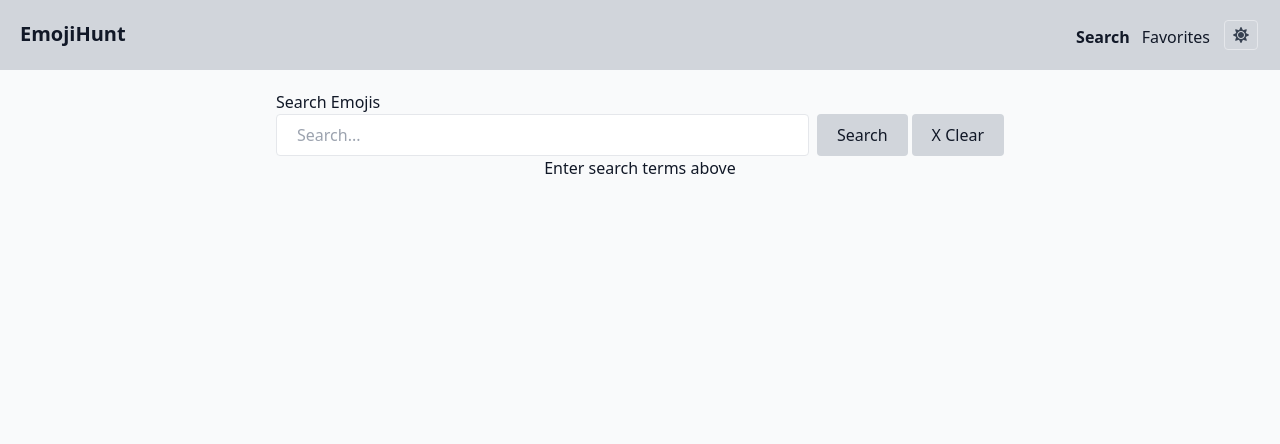
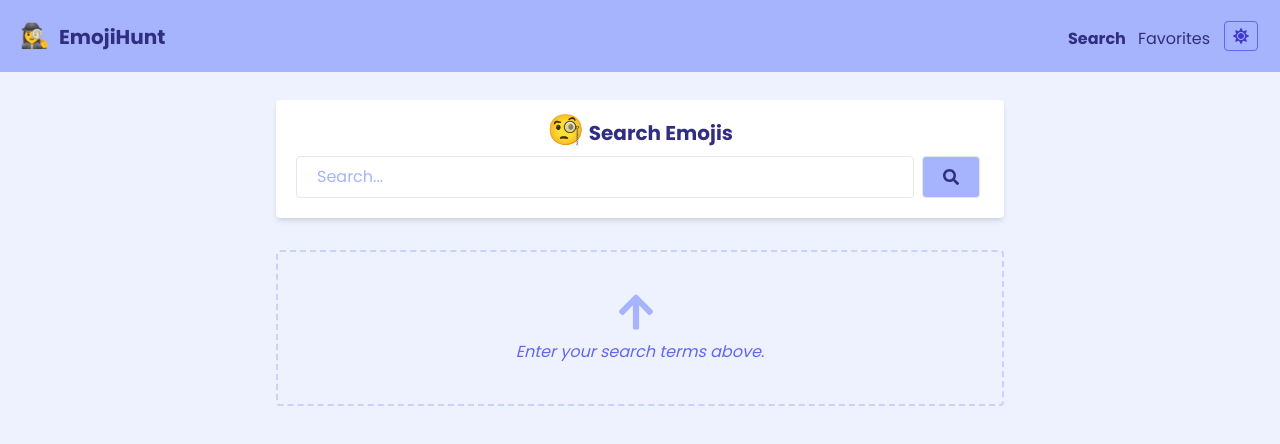
Before and after one commit to Ttesori/react-emoji-app, a React (Create React App) app: page / in a window 1280 px wide. Shown: the top 444 px of the page. Built offline with nearby package versions, Linux system fonts and the light colour scheme.

Commit message:
More styling updates

```diff
--- a/public/index.html
+++ b/public/index.html
@@ -5,6 +5,9 @@
   <meta charset="utf-8" />
   <!-- <link rel="icon" href="%PUBLIC_URL%/favicon.ico" /> -->
   <meta name="viewport" content="width=device-width, initial-scale=1" />
+  <link rel="preconnect" href="https://fonts.googleapis.com">
+  <link rel="preconnect" href="https://fonts.gstatic.com" crossorigin>
+  <link href="https://fonts.googleapis.com/css2?family=Poppins:wght@400;700&display=swap" rel="stylesheet">
   <title>EmojiFinder</title>
 </head>
 
--- a/src/components/emojis/Emoji.js
+++ b/src/components/emojis/Emoji.js
@@ -1,5 +1,5 @@
 import AppContext from '../../contexts/app-context';
-import { FaRegCopy, FaHeart, FaRegHeart } from "react-icons/fa";
+import { FaRegCopy, FaHeart, FaRegHeart, FaCheck } from "react-icons/fa";
 import BtnIcon from "../common/BtnIcon";
 import { useContext, useState, useMemo } from 'react';
 import CopyToClipboard from 'react-copy-to-clipboard';
@@ -51,14 +51,14 @@ export default function Emoji({ emoji }) {
   }
 
   return (emoji.character.length > 0) && (
-    <article className="emoji shadow bg-white dark:bg-gray-600 rounded p-3 text-center flex flex-col justify-between items-center">
+    <article className="emoji shadow bg-white dark:bg-indigo-800 rounded p-3 text-center flex flex-col justify-between items-center">
       <span className="text-5xl">{emoji.character}</span>
-      <h3 className="text-xs uppercase text-gray-500 mt-2 dark:text-gray-300">{emoji.unicodeName}</h3>
+      <h3 className="text-xs uppercase text-indigo-500 mt-2 dark:text-indigo-300">{emoji.unicodeName}</h3>
 
       <footer className="mt-2">
         <CopyToClipboard text={emoji.character}
           onCopy={() => handleOnCopy(emoji.character)}>
-          <button className={`btn-icon ${copied}`}><FaRegCopy /></button>
+          <button className={`btn-icon ${copied}`}>{!copied ? <FaRegCopy /> : <FaCheck />}</button>
         </CopyToClipboard>
 
         <BtnIcon handleOnClick={() => localToggleFavorite(emoji)}>{isFavorite(emoji) ? <FaHeart /> : <FaRegHeart />}</BtnIcon>
--- a/src/components/emojis/Favorites.js
+++ b/src/components/emojis/Favorites.js
@@ -8,7 +8,7 @@ export default function Favorites() {
 
   return (
     <>
-      <h3>My Favorite Emojis ({favorites.length})</h3>
+      <h3 className="text-xl font-bold text-center mb-2"><span className="text-3xl mr-2">😍</span> My Favorite Emojis ({favorites.length})</h3>
       <div className="favorites mb-5 grid grid-cols-4 gap-4 mt-4">
         {favorites.map(favorite => <Emoji key={favorite.slug + Math.ceil(Math.random() * 9999)} emoji={favorite} />)}
       </div>
--- a/src/components/search/SearchForm.js
+++ b/src/components/search/SearchForm.js
@@ -2,6 +2,7 @@ import AppContext from '../../contexts/app-context';
 import EmojiContext from '../../contexts/emoji-context';
 import { useContext } from "react";
 import ACTIONS from '../../reducers/app-actions';
+import { FaSearch } from 'react-icons/fa';
 
 export default function SearchForm() {
   const { searchTerm, dispatch } = useContext(AppContext);
@@ -68,12 +69,12 @@ export default function SearchForm() {
   }
 
   return (
-    <form className="flex flex-col justify-center items-center ">
+    <form className="flex flex-col justify-center items-center w-full">
       <label htmlFor="search" className="sr-only">Search The Emojis</label>
       <div className="fieldset flex w-full">
-        <input className="px-5 py-2 border rounded mr-2 flex-1 dark:bg-gray-600 dark:text-white" type="text" placeholder="Search..." id="search" onChange={handleTerm} value={searchTerm} />
-        <button className="btn-form mr-1" onClick={handleSearch}>Search</button>
-        <button className="btn-form" onClick={handleClear}>X Clear</button>
+        <input className="px-5 py-2 border dark:border-indigo-700 rounded mr-2 flex-1 dark:bg-indigo-900 dark:text-indigo-200 placeholder-indigo-300" type="text" placeholder="Search..." id="search" onChange={handleTerm} value={searchTerm} />
+        <button className="btn-form mr-1" onClick={handleSearch}><FaSearch /></button>
+
       </div>
 
     </form>
--- a/src/components/search/SearchResults.js
+++ b/src/components/search/SearchResults.js
@@ -1,5 +1,6 @@
 import AppContext from '../../contexts/app-context';
 import { useContext, useEffect, useState } from "react";
+import { FaArrowUp } from 'react-icons/fa';
 import Emoji from '../emojis/Emoji';
 import InfiniteScroll from 'react-infinite-scroll-component';
 import ACTIONS from '../../reducers/app-actions';
@@ -70,7 +71,12 @@ export default function SearchResults() {
   }
 
   if (mappedResults?.length === 0) {
-    return <div>Enter search terms above</div>
+    return (
+      <div className="mt-5 px-5 py-10 border-2 border-dashed border-indigo-200 dark:border-indigo-700 w-full text-center rounded italic text-indigo-500">
+        <p><FaArrowUp className="inline-block mr-2 w-10 h-10 text-indigo-300 dark:text-indigo-700 mb-2" /><br />
+          Enter your search terms above.</p>
+      </div>
+    )
   }
 
   return !localLoading && (
--- a/src/index.css
+++ b/src/index.css
@@ -4,11 +4,11 @@
 @tailwind utilities;
 
 body {
-  @apply bg-gray-50 text-gray-900 dark:bg-gray-900 dark:text-white;
+  font-family: 'Poppins', sans-serif;
 }
 
 #root {
-  @apply bg-gray-50 text-gray-900 dark:bg-gray-900 dark:text-white min-h-screen;
+  @apply bg-indigo-50 text-indigo-900 dark:bg-gray-900 dark:text-white min-h-screen;
 }
 
 .emoji {
@@ -21,15 +21,15 @@ body {
 }
 
 .btn-icon {
-  @apply py-1.5 px-2 bg-gray-300 text-gray-700 border mx-0.5 rounded dark:border-gray-800 hover:bg-gray-500 hover:text-white dark:bg-gray-700 dark:text-gray-300;
+  @apply py-1.5 px-2 bg-indigo-100 text-indigo-400 border border-indigo-300 mx-0.5 rounded dark:border-indigo-800 hover:bg-indigo-500 hover:text-white dark:bg-indigo-500 dark:text-indigo-700 transition-all;
+}
+
+header .btn-icon {
+  @apply py-1.5 px-2 bg-indigo-300 text-indigo-700 border border-indigo-500 mx-0.5 rounded dark:border-indigo-800 hover:bg-indigo-500 hover:text-white dark:bg-indigo-500 dark:text-indigo-700 transition-all;
 }
 
 .btn-form {
-  @apply bg-gray-300 px-5 py-2 rounded dark:bg-gray-700 dark:text-white;
-}
-
-input[type='text'] {
-  @apply dark:bg-gray-700 dark:text-white dark:placeholder-gray-400 dark:border-gray-500;
+  @apply bg-indigo-300 px-5 py-2 rounded dark:bg-indigo-900 dark:text-indigo-200 hover:bg-indigo-700 hover:text-white font-bold transition-all border dark:border-indigo-700;
 }
 
 @keyframes popIn {
--- a/src/pages/Home.js
+++ b/src/pages/Home.js
@@ -8,11 +8,11 @@ export default function Home() {
   const { searchResults } = useContext(AppContext);
   return (
     <Main>
-      <section className="w-full">
-        <h2>Search Emojis {searchResults.length > 0 ? `(${searchResults.length} found)` : ''}</h2>
+      <section className="w-full pt-3 pb-5 px-5 rounded bg-white dark:bg-indigo-800 shadow-md mb-3 dark:text-indigo-100">
+        <h2 className="text-xl font-bold text-center mb-2"><span className="text-3xl">🧐</span> Search Emojis {searchResults.length > 0 ? `(${searchResults.length} found)` : ''}</h2>
         <SearchForm />
       </section>
-      <section>
+      <section className="w-full">
         <h3 className="sr-only">Search Results</h3>
         <SearchResults />
       </section>
--- a/src/pages/layouts/Main.js
+++ b/src/pages/layouts/Main.js
@@ -19,8 +19,8 @@ export default function Main({ children }) {
   }
   return (
     <div className="dark:bg-gray-900 dark:text-white">
-      <header className="bg-gray-300 flex p-5 justify-between dark:bg-gray-800 dark:text-white">
-        <h1 className="text-xl font-bold">EmojiHunt</h1>
+      <header className="bg-indigo-300 flex p-5 justify-between dark:bg-indigo-800 dark:text-white mb-7 items-center">
+        <h1 className="text-xl font-bold"><span className="text-2xl mr-1">🕵️‍♀️ </span> EmojiHunt</h1>
         <nav>
           <NavLink exact to="/" className="mr-3" activeClassName="font-bold">Search</NavLink>
           <NavLink exact to="/favorites" className="mr-3" activeClassName="font-bold">Favorites</NavLink>
```
